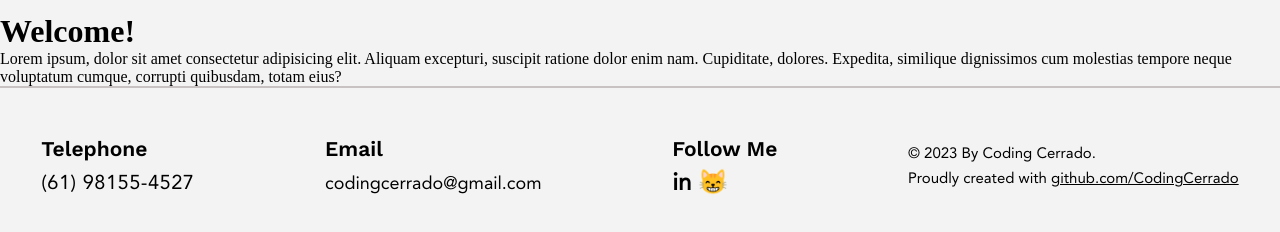
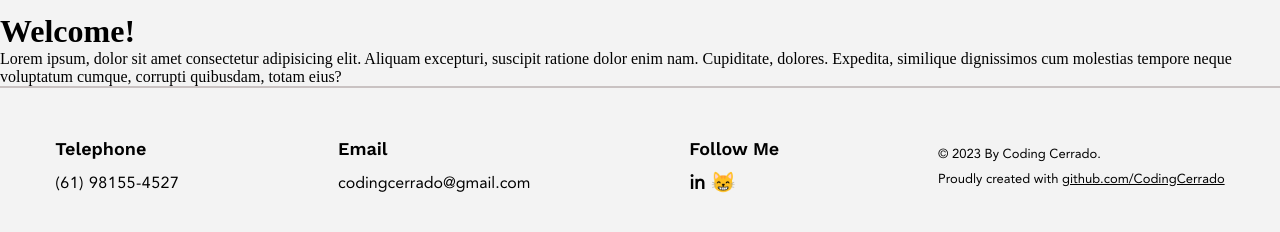
Before and after one commit to CodingCerrado/portfolio-pessoal, a plain HTML site: page index.html in a window 1280 px wide. Shown: the part 42-274 px from the top of the page. Drawn offline with nearby package versions, Linux system fonts and the light colour scheme; files whose address does not match are found by name.

Commit message:
changed font-size

```diff
--- a/styles.css
+++ b/styles.css
@@ -60,7 +60,7 @@ nav .right-content a:hover {
   justify-content: space-around;
   align-items: center;
   border-top: 2px solid rgb(201, 194, 194);
-  font-size: 20px;
+
   font-family: "Work Sans", sans-serif;
   gap: 3rem;
   height: 10rem;
@@ -70,26 +70,26 @@ nav .right-content a:hover {
 footer ul {
   list-style: none;
   align-items: center;
-  font-size: 21px;
+  font-size: 18px;
   color: black;
   font-weight: 600;
 }
 
 .li-footer-lighter {
   font-weight: normal;
-  font-size: 20px;
+  font-size: 16px;
   letter-spacing: 0.5px;
 }
 
 .li-footer-lighter-email {
   font-weight: 200;
-  font-size: 18px;
+  font-size: 16px;
   letter-spacing: normal;
 }
 
 .click-site-footer {
   font-weight: bolder;
-  font-size: x-large;
+  font-size: 20px;
 }
 
 footer li {
@@ -103,7 +103,7 @@ footer a {
 }
 
 .politicas {
-  font-size: 15px;
+  font-size: 13px;
   line-height: 25px;
 }
 
```
